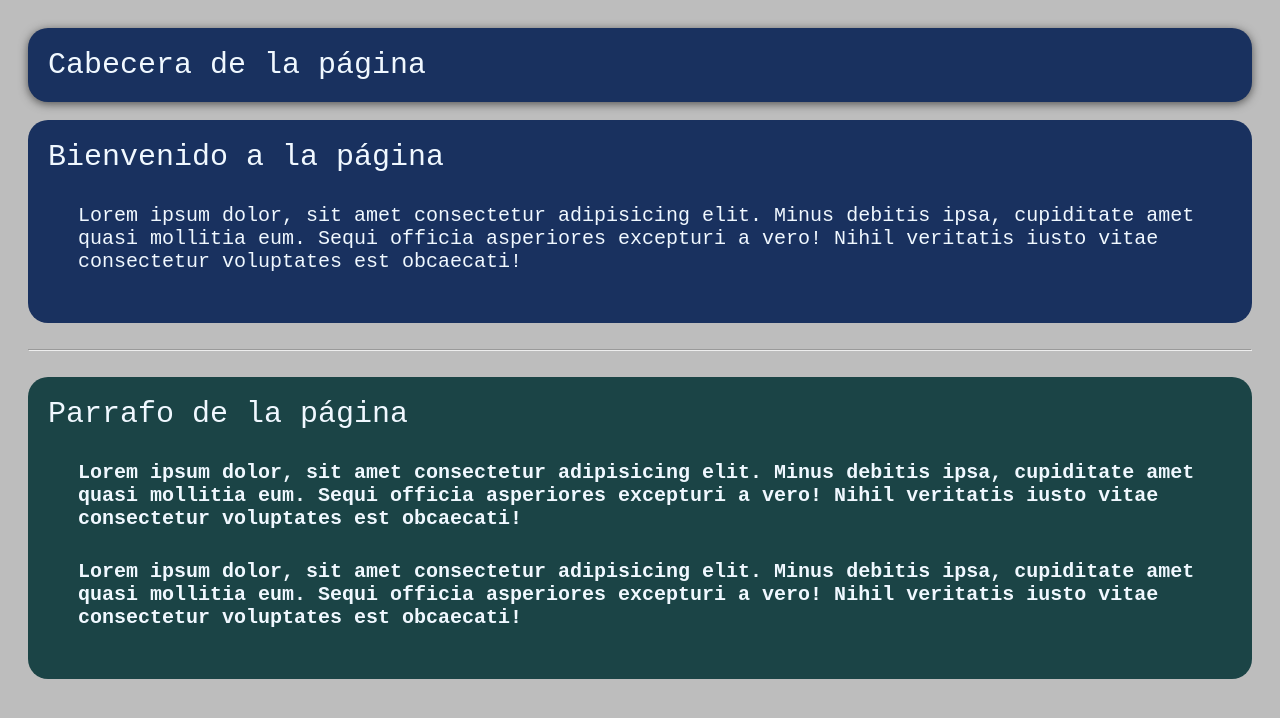
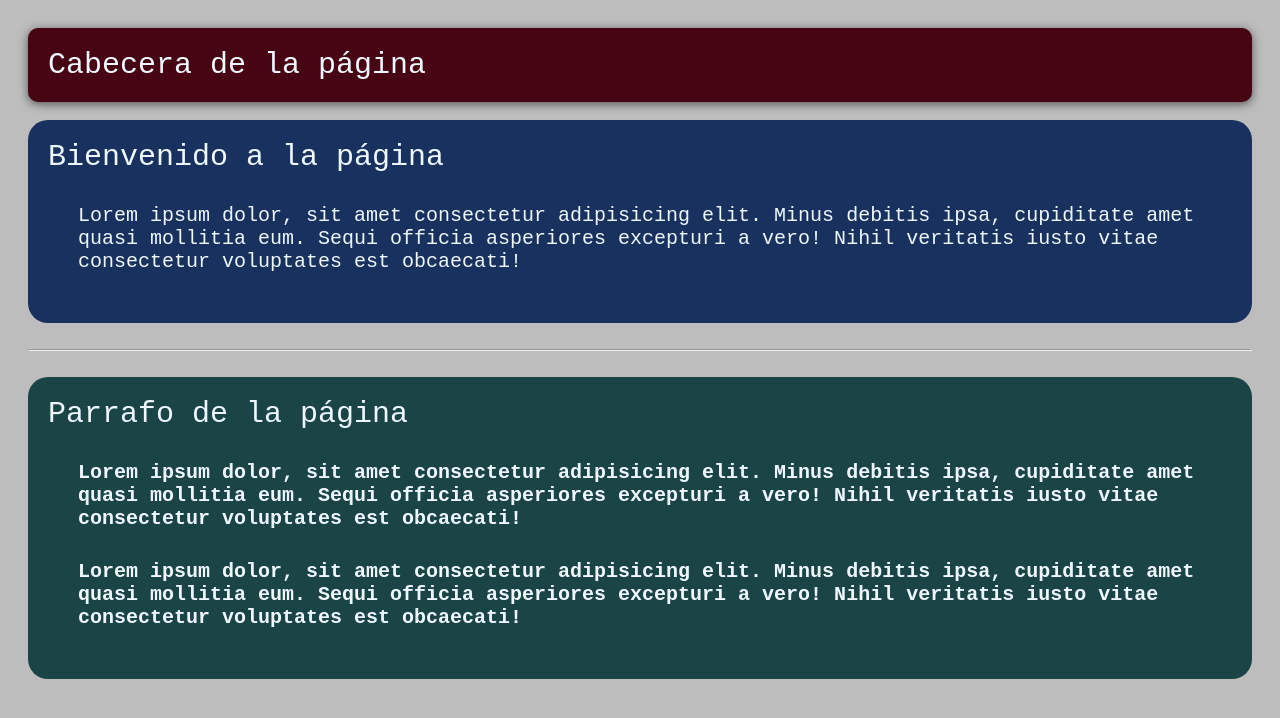
Before and after one commit to LuisEnriqueChavarriaVazquez/prueba-hyperblog, a plain HTML site: page index.html in a window 1280 px wide. Drawn offline with Linux system fonts and the light colour scheme.

Commit message:
correción de los conflictos

```diff
--- a/css/styles.css
+++ b/css/styles.css
@@ -6,11 +6,7 @@
 }
 
 .navbar{
-<<<<<<< HEAD
-    background-color: rgb(58, 1, 53) !important;
-=======
     background-color: rgb(71, 4, 18) !important;
->>>>>>> cabecera
     border-radius: 10px !important;
     box-shadow: 0 2px 10px rgb(82, 82, 82);
 }
```
